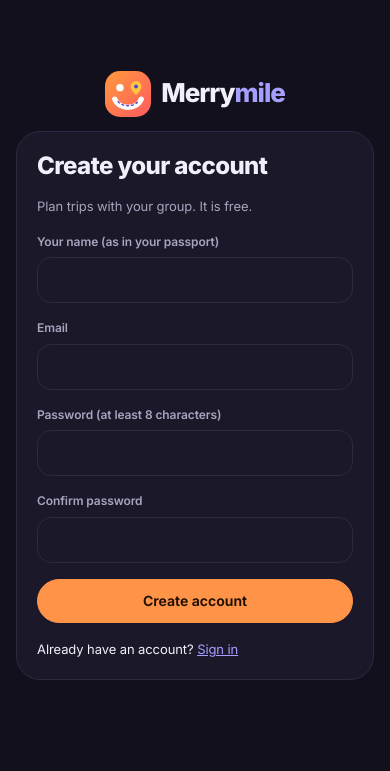
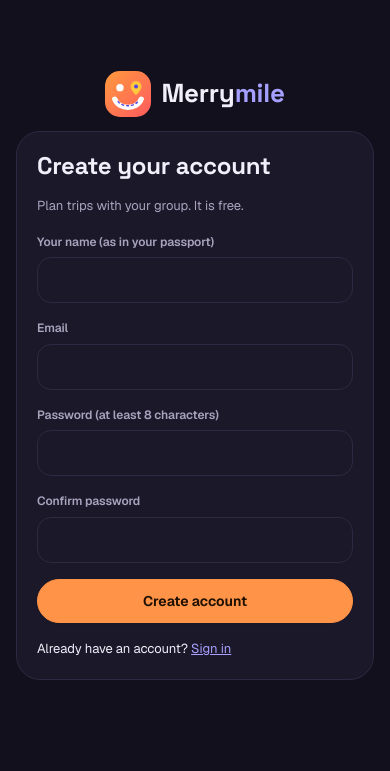
Before and after one commit to ajayfunprojects/MerryMile, a Laravel app: page /register in a window 390 px wide. Shown: the top 771 px of the page. Run offline with Laravel 12, Linux system fonts and the light colour scheme; style sheets or scripts are compiled from the project's sources; some libraries are stand-ins or nearby versions.

Commit message:
New type: Space Grotesk headings, Geist text
Headings, the wordmark and big numbers use Space Grotesk; everything else uses
Geist. Applied to the app, the printable itinerary and the settle-up summary.
Print tables also wrap on phones instead of scrolling sideways.

Co-Authored-By: Claude Opus 5.5 <noreply@anthropic.com>
Claude-Session: https://claude.ai/code/session_01KyNwK9cZb3BzsHX4bnxUyA

```diff
--- a/resources/css/app.css
+++ b/resources/css/app.css
@@ -1,8 +1,8 @@
 /* Merrymile styles, carried over from the Merrymile Planner prototype. */
 /* Layout: persistent left rail + one working column; trip detail adds a right rail on wide screens.
    Palette (2026 trends: elevated neutrals instead of pure white, one saturated accent, eco-ocean primary, layered charcoal dark mode):
-   Lagoon #0B6F8C primary, Coral #FF5D47 accent, Sunshine #FFC53D highlight, Fog #F3F4F1 ground. Type: Inter, the common UI choice. */
-:root{--bg:#F3F4F1;--surface:#FFFFFF;--raised:#ECEEEA;--ink:#14212B;--muted:#566672;--brand:#0B6F8C;--on-brand:#FFFFFF;--coral:#FF5D47;--on-coral:#1A0F0D;--sun:#FFC53D;--chip:#E2F0F4;--chip-ink:#0A3F50;--line:#DEE2DC;--warn-bg:#FFF0C7;--warn-ink:#4A3800;--ok:#17794A;--bad:#B3321F;--shadow:0 1px 2px rgba(20,33,43,.05),0 14px 32px -16px rgba(20,33,43,.22);--ring:0 0 0 4px rgba(11,111,140,.25);--font:'Inter',system-ui,-apple-system,'Segoe UI',Roboto,sans-serif}
+   Lagoon #0B6F8C primary, Coral #FF5D47 accent, Sunshine #FFC53D highlight, Fog #F3F4F1 ground. Type: Space Grotesk for headings and big numbers, Geist for everything else. */
+:root{--bg:#F3F4F1;--surface:#FFFFFF;--raised:#ECEEEA;--ink:#14212B;--muted:#566672;--brand:#0B6F8C;--on-brand:#FFFFFF;--coral:#FF5D47;--on-coral:#1A0F0D;--sun:#FFC53D;--chip:#E2F0F4;--chip-ink:#0A3F50;--line:#DEE2DC;--warn-bg:#FFF0C7;--warn-ink:#4A3800;--ok:#17794A;--bad:#B3321F;--shadow:0 1px 2px rgba(20,33,43,.05),0 14px 32px -16px rgba(20,33,43,.22);--ring:0 0 0 4px rgba(11,111,140,.25);--font:'Geist',system-ui,-apple-system,'Segoe UI',Roboto,sans-serif;--font-head:'Space Grotesk','Geist',system-ui,-apple-system,'Segoe UI',Roboto,sans-serif}
 @media (prefers-color-scheme:dark){:root:not([data-theme="light"]){--bg:#0E1417;--surface:#172127;--raised:#1F2C33;--ink:#EEF3F5;--muted:#9FB1BA;--brand:#4FC3DF;--on-brand:#06232C;--coral:#FF7A66;--on-coral:#1A0F0D;--sun:#FFD166;--chip:#1C3943;--chip-ink:#BDEBF6;--line:#26343C;--warn-bg:#3A3217;--warn-ink:#FFE08A;--ok:#6FD59A;--bad:#FF9C8C;--shadow:none;--ring:0 0 0 4px rgba(79,195,223,.32);color-scheme:dark}}
 :root[data-theme="dark"]{--bg:#0E1417;--surface:#172127;--raised:#1F2C33;--ink:#EEF3F5;--muted:#9FB1BA;--brand:#4FC3DF;--on-brand:#06232C;--coral:#FF7A66;--on-coral:#1A0F0D;--sun:#FFD166;--chip:#1C3943;--chip-ink:#BDEBF6;--line:#26343C;--warn-bg:#3A3217;--warn-ink:#FFE08A;--ok:#6FD59A;--bad:#FF9C8C;--shadow:none;--ring:0 0 0 4px rgba(79,195,223,.32);color-scheme:dark}
 *{box-sizing:border-box}
@@ -303,3 +303,5 @@ a.chiplink{text-decoration:none;cursor:pointer}a.chiplink:hover{filter:brightnes
 a.itemlink{text-decoration:none;color:inherit;border-radius:10px}a.itemlink:hover b{color:var(--brand);text-decoration:underline}
 a.statbtn:focus-visible,a.chiplink:focus-visible,a.itemlink:focus-visible{outline:none;box-shadow:var(--ring)}
 button.statbtn:disabled{cursor:default;opacity:.7}button.statbtn:disabled:hover{border-color:var(--line)}
+/* Headings, the wordmark and big numbers use the heading font */
+h1,h2,h3,.logo span,.stat b,.dbadge b,.balamt b{font-family:var(--font-head);letter-spacing:-.01em}
--- a/resources/views/app.blade.php
+++ b/resources/views/app.blade.php
@@ -15,7 +15,7 @@
         </script>
         <link rel="preconnect" href="https://fonts.googleapis.com">
         <link rel="preconnect" href="https://fonts.gstatic.com" crossorigin>
-        <link rel="stylesheet" href="https://fonts.googleapis.com/css2?family=Inter:wght@400;500;600;650;700;800&display=swap">
+        <link rel="stylesheet" href="https://fonts.googleapis.com/css2?family=Geist:wght@400..800&family=Space+Grotesk:wght@500..700&display=swap">
         @vite(['resources/css/app.css', 'resources/js/app.tsx'])
         @inertiaHead
     </head>
--- a/resources/views/print.blade.php
+++ b/resources/views/print.blade.php
@@ -5,14 +5,16 @@
     <meta name="viewport" content="width=device-width, initial-scale=1">
     <title>{{ $trip->name }} · Itinerary</title>
     <link rel="icon" href="/favicon.svg" type="image/svg+xml">
+    <link rel="stylesheet" href="https://fonts.googleapis.com/css2?family=Geist:wght@400..800&family=Space+Grotesk:wght@500..700&display=swap">
     <style>
-        body{font:14px/1.5 Inter,system-ui,-apple-system,'Segoe UI',Roboto,sans-serif;color:#1D1A2B;max-width:820px;margin:32px auto;padding:0 20px}
-        h1{font-size:28px;margin:0 0 4px}h2{font-size:18px;margin:28px 0 8px;border-bottom:2px solid #E6DECF;padding-bottom:4px}
+        body{font:14px/1.5 Geist,system-ui,-apple-system,'Segoe UI',Roboto,sans-serif;color:#1D1A2B;max-width:820px;margin:32px auto;padding:0 20px}
+        h1,h2{font-family:'Space Grotesk',Geist,system-ui,sans-serif;letter-spacing:-.01em}h1{font-size:28px;margin:0 0 4px}h2{font-size:18px;margin:28px 0 8px;border-bottom:2px solid #E6DECF;padding-bottom:4px}
         .muted{color:#625C70}.day{margin:14px 0;page-break-inside:avoid}.day h3{margin:0;font-size:15px}
         ul{margin:6px 0 0 18px;padding:0}li{margin:2px 0}.tag{font-size:11px;font-weight:700;text-transform:uppercase;letter-spacing:.05em;color:#17794A}
         .warn{background:#FFF0C7;color:#4A3800;padding:2px 8px;border-radius:6px;font-size:12px}
         table{border-collapse:collapse;width:100%}td,th{text-align:left;padding:6px 8px;border-bottom:1px solid #E6DECF;font-size:13px}
         .bar{display:flex;gap:10px;margin:0 0 20px}.bar button{font:inherit;padding:8px 16px;border-radius:999px;border:1px solid #4F46E5;background:#4F46E5;color:#fff;cursor:pointer}
+        td,th{overflow-wrap:anywhere}@media (max-width:560px){body{margin:20px auto;padding:0 16px}td,th{padding:6px 4px;font-size:12px}}
         @media print{.bar{display:none}body{margin:0}}
     </style>
 </head>
--- a/resources/views/settle-up.blade.php
+++ b/resources/views/settle-up.blade.php
@@ -6,13 +6,15 @@
     <meta name="viewport" content="width=device-width, initial-scale=1">
     <title>{{ $trip->name }} · Settle up</title>
     <link rel="icon" href="/favicon.svg" type="image/svg+xml">
+    <link rel="stylesheet" href="https://fonts.googleapis.com/css2?family=Geist:wght@400..800&family=Space+Grotesk:wght@500..700&display=swap">
     <style>
-        body{font:14px/1.5 Inter,system-ui,-apple-system,'Segoe UI',Roboto,sans-serif;color:#1D1A2B;max-width:820px;margin:32px auto;padding:0 20px}
-        h1{font-size:28px;margin:0 0 4px}h2{font-size:18px;margin:28px 0 8px;border-bottom:2px solid #E6DECF;padding-bottom:4px}
+        body{font:14px/1.5 Geist,system-ui,-apple-system,'Segoe UI',Roboto,sans-serif;color:#1D1A2B;max-width:820px;margin:32px auto;padding:0 20px}
+        h1,h2{font-family:'Space Grotesk',Geist,system-ui,sans-serif;letter-spacing:-.01em}h1{font-size:28px;margin:0 0 4px}h2{font-size:18px;margin:28px 0 8px;border-bottom:2px solid #E6DECF;padding-bottom:4px}
         .muted{color:#625C70}
         table{border-collapse:collapse;width:100%}td,th{text-align:left;padding:6px 8px;border-bottom:1px solid #E6DECF;font-size:13px}
         td.n,th.n{text-align:right;font-variant-numeric:tabular-nums}.pos{color:#17794A;font-weight:700}.neg{color:#B3321F;font-weight:700}
         .bar{display:flex;gap:10px;margin:0 0 20px}.bar button{font:inherit;padding:8px 16px;border-radius:999px;border:1px solid #4F46E5;background:#4F46E5;color:#fff;cursor:pointer}
+        td,th{overflow-wrap:anywhere}@media (max-width:560px){body{margin:20px auto;padding:0 16px}td,th{padding:6px 4px;font-size:12px}}
         @media print{.bar{display:none}body{margin:0}}
     </style>
 </head>
```
Also changed, not shown: CLAUDE.md (+2 -0 lines).
